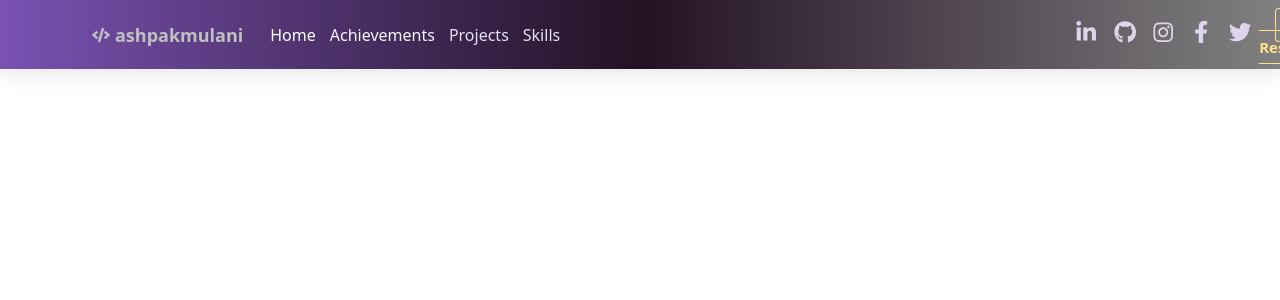
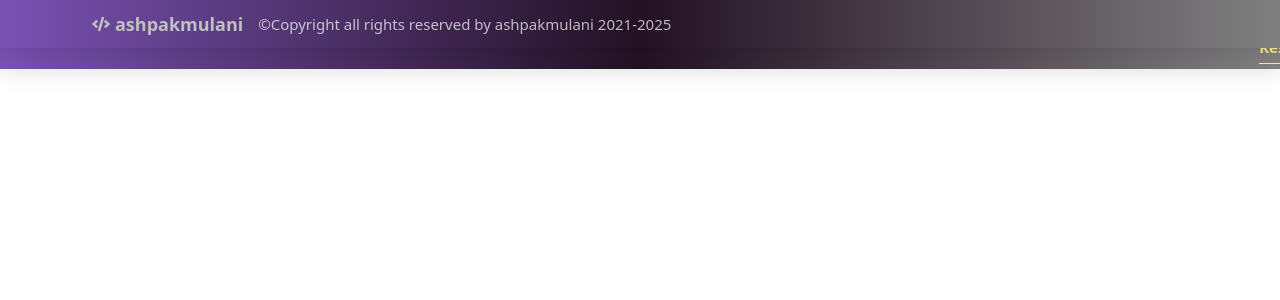
Before and after one commit to ashpakmulanii/portfolio, a React (Create React App) app: page /about in a window 1280 px wide. Shown: the top 300 px of the page. Built offline with nearby package versions, Linux system fonts and the light colour scheme; a web font is replaced by a local one.

Commit message:
UI Changes

```diff
--- a/src/App.css
+++ b/src/App.css
@@ -1,5 +1,5 @@
-@import url("https://fonts.googleapis.com/css2?family=Poppins:wght@300&display=swap");
-
+@import url('https://fonts.googleapis.com/css2?family=Open+Sans:ital,wght@1,800&display=swap');
+@import url('https://fonts.googleapis.com/css2?family=Yellowtail&display=swap');
 * {
   margin: 0;
   padding: 0;
--- a/src/App.js
+++ b/src/App.js
@@ -10,6 +10,7 @@ import Technologies__Tools from "./components/Technologies__Tools";
 import { Publications } from "./components/Publications";
 import { Footer } from "./components/Footer";
 import Services from "./components/Services";
+import { About } from "./components/About";
 
 
 function App() {
@@ -22,7 +23,7 @@ function App() {
           <Route exact path="/portfolio" element={
             <>
               < Banner />
-              <Footer />
+              <About />
               <Publications />
             </>
           } />
@@ -31,6 +32,7 @@ function App() {
           <Route exact path="/services" element={<Technologies__Tools />}></Route>
           <Route exact path="/myservices" element={<Services />}></Route>
         </Routes>
+        <Footer />
       </Router>
     </div>
   );
--- /dev/null
+++ b/src/components/About.jsx
@@ -0,0 +1,54 @@
+import React from 'react';
+import { FaFacebook, FaGithub, FaInstagram, FaLinkedin, FaMailBulk, FaPhone, FaWhatsapp } from 'react-icons/fa';
+import "./about__style.css";
+export const About = () => {
+    return (
+        <footer>
+            <div className="content">
+
+                <div className="left box">
+                    <div className="upper">
+                        <div className="topic">About Me</div>
+                        <p>I'm a final year student of BCA ( Bachelor Of Computer Science ). Currently working with RSense Technology Solutions PVT. LTD as a Trainee Software Engineer and also a part-time freelancer</p></div>
+                    <div className="lower">
+                        <div className="topic">Contact Me</div>
+                        <div className="phone">
+                            <a href="#"><FaPhone /> <FaWhatsapp /> +91 7875735385</a>
+                        </div>
+                        <div className="email">
+                            <a href="#"><FaMailBulk style={{ marginRight: "10px" }} />ashpak.jsdev@gmail.com</a>
+                        </div>
+                        <div className="media-icons">
+                            <a href="#"><FaLinkedin /></a>
+                            <a href="#"><FaGithub /></a>
+                            <a href="#"><FaInstagram /></a>
+                            <a href="#"><FaFacebook /></a>
+                        </div>
+                    </div>
+                </div>
+                <div className="middle box">
+                    <div className="topic">My Services</div>
+                    <div><a href="#">Web Design, Development</a></div>
+                    <div><a href="#">Web UX Design, Reasearch</a></div>
+                    <div><a href="#">Web User Interface Design</a></div>
+                    <div><a href="#">Theme Development, Design</a></div>
+                    <div><a href="#">Back End Development</a></div>
+                    <div><a href="#">Diet plans and Calisthenics guidence</a></div>
+                </div>
+                <div className="right box">
+                    <div className="topic">Feedback & Comments</div>
+                    <div className="inputs">
+                        <input type="text" placeholder="Enter email address" />
+                        <input type="text" placeholder="Comment Here.." />
+                    </div>
+
+                    <input type="submit" name="" value="Post Comment" />
+
+                </div>
+            </div>
+            {/* <div className="bottom">
+                <p>Copyright ©2021 <a href="#">ApkWebX</a></p>
+            </div> */}
+        </footer >)
+
+};
--- a/src/components/Footer.jsx
+++ b/src/components/Footer.jsx
@@ -1,49 +1,21 @@
-import React from 'react';
-import { FaFacebook, FaGithub, FaInstagram, FaLinkedin } from 'react-icons/fa';
+import React from 'react'
+import { FaCode, FaReact } from "react-icons/fa";
 import "./footer__style.css";
+
 export const Footer = () => {
     return (
-        <footer>
-            <div className="content">
-
-                <div className="left box">
-                    <div className="upper">
-                        <div className="topic">About Me</div>
-                        <p>I'm a final year student of BCA ( Bachelor Of Computer Science ). Currently working with RSense Technology Solutions PVT. LTD as a Trainee Software Engineer and also a part-time freelancer</p></div>
-                    <div className="lower">
-                        <div className="topic">Contact Me</div>
-                        <div className="phone">
-                            <a href="#"><i className="fas fa-phone-volume"></i>+91 7875735385</a>
-                        </div>
-                        <div className="email">
-                            <a href="#"><i className="fas fa-envelope"></i>ashpakmulani1101@gmail.com</a>
-                        </div>
+        <footer className='footer'>
+            <div className="footer__container">
+                <ul className="footer__left">
+                    <div className="navbar__title">
+                        <FaCode className="Span" style={{ marginRight: "5px" }} />
+                        <span className="Span">ashpakmulani</span>
                     </div>
-                </div>
-                <div className="middle box">
-                    <div className="topic">My Services</div>
-                    <div><a href="#">Web Design, Development</a></div>
-                    <div><a href="#">Web UX Design, Reasearch</a></div>
-                    <div><a href="#">Web User Interface Design</a></div>
-                    <div><a href="#">Theme Development, Design</a></div>
-                    <div><a href="#">Back End Development</a></div>
-                    <div><a href="#">Diet plans and Calisthenics guidence</a></div>
-                </div>
-                <div className="right box">
-                    <div className="topic">Subscribe us</div>
-                    <input type="text" placeholder="Enter email address" />
-                    <input type="submit" name="" value="Send" />
-                    <div className="media-icons">
-                        <a href="#"><FaLinkedin /></a>
-                        <a href="#"><FaGithub /></a>
-                        <a href="#"><FaInstagram /></a>
-                        <a href="#"><FaFacebook /></a>
-                    </div>
-                </div>
+                </ul>
+                <ul className="footer__right">
+                    <a>&copy;Copyright all rights reserved by ashpakmulani 2021-2025</a>
+                </ul>
             </div>
-            {/* <div className="bottom">
-                <p>Copyright ©2021 <a href="#">ApkWebX</a></p>
-            </div> */}
-        </footer>)
-
-};
+        </footer >
+    )
+}
--- a/src/components/Nav.js
+++ b/src/components/Nav.js
@@ -1,6 +1,7 @@
 import React from "react";
 import { FaAlignJustify, FaClosedCaptioning, FaCode, FaCross, FaDoorClosed, FaDrawPolygon, FaExpand, FaExpandAlt, FaExpandArrowsAlt, FaFacebookF, FaGithub, FaGripfire, FaGripLines, FaGripLinesVertical, FaInstagram, FaJs, FaJsfiddle, FaJsSquare, FaLinkedinIn, FaMehRollingEyes, FaNode, FaNodeJs, FaOpencart, FaPagelines, FaReact, FaReacteurope, FaRegWindowClose, FaTwitter, FaWindowClose } from "react-icons/fa";
-import { AiOutlineClose } from "react-icons/ai"; import { Link } from "react-router-dom";
+import { AiOutlineClose } from "react-icons/ai";
+import { Link } from "react-router-dom";
 import "./Navbar.css";
 const Nav = () => {
   const [state, setState] = React.useState(false);
--- a/src/components/Navbar.css
+++ b/src/components/Navbar.css
@@ -1,5 +1,4 @@
-@import url('https://fonts.googleapis.com/css2?family=Open+Sans:ital,wght@1,800&display=swap');
-@import url('https://fonts.googleapis.com/css2?family=Yellowtail&display=swap');
+
 .navbar {
     width: 100%;
     position: fixed;
@@ -7,6 +6,10 @@
     padding:12px;
     z-index: 1;
     box-shadow: 0 5px 20px rgba(0, 0, 0, 0.1);
+  }
+  .navbar__container {
+    display: flex;
+    align-items: center;
   }
 
   .navbar__icons{
@@ -37,10 +40,7 @@
     color:white;
   }
 
-  .navbar__container {
-    display: flex;
-    align-items: center;
-  }
+
 
   .toggle__box {
     position:fixed;
@@ -56,7 +56,6 @@
   .ln {
     font-size: 18px;
     align-items: center;
-    font-family: "cascadia-code", sans-serif;
     margin-left: 20px;
     font-weight: 500px;
     padding-right:500px;
@@ -71,7 +70,6 @@
     align-items: center;
 
     font-weight: 600;
-    font-family: 'Arvo', serif;
     display: flex;
     flex-direction: row;
     margin-left:80px;
@@ -79,7 +77,6 @@
 
   .navbar__right {
     display: flex;
-    background-color: #7952B3;
     list-style-type: none;
     margin-top:45px;
   }
--- /dev/null
+++ b/src/components/about__style.css
@@ -0,0 +1,164 @@
+@import url('https://fonts.googleapis.com/css2?family=Poppins:wght@200;300;400;500;600;700&display=swap');
+*{
+  margin: 0;
+  padding: 0;
+  box-sizing: border-box;
+  font-family: ui-sans-serif, system-ui, -apple-system, BlinkMacSystemFont, Segoe UI, Roboto, Helvetica Neue, Arial, Noto Sans, sans-serif, Apple Color Emoji, Segoe UI Emoji, Segoe UI Symbol, Noto Color Emoji;
+  text-decoration: none;
+}
+
+footer{
+  width: 100%;
+  bottom: 0;
+  left: 0;
+  background-image: linear-gradient(to right,gray,#231123,#7952B3);
+  height:330px;
+}
+
+footer .content{
+  padding: 20px;
+  display: grid;
+  grid-template-columns: auto auto auto auto;
+  margin:auto;
+}
+footer .content p,a{
+  color: #fff;
+}
+footer .content .box{
+  padding:20px;
+  transition: all 0.4s ease;
+}
+footer .content .topic{
+  font-size: 22px;
+  font-weight: 600;
+  color: #fff;
+  margin-bottom: 16px;
+}
+footer.content .topic .inputs{
+  justify-content: space-evenly;
+}
+
+footer .content p{
+  text-align: justify;
+}
+
+footer .content .lower .topic{
+  margin: 24px 0 5px 0;
+}
+
+footer .content .lower i{
+  padding-right: 16px;
+}
+
+footer .content .middle{
+  padding-left: 80px;
+}
+
+footer .content .middle a{
+  line-height: 32px;
+}
+
+footer .content .right input[type="text"]{
+  height: 45px;
+  max-width: 300px;
+  outline: none;
+  color: #d9d9d9;
+  background:#7952B3;
+  border-radius: 5px;
+  padding-left: 10px;
+  margin-top:12px;
+  font-size: 17px;
+  border: 2px solid #222222;
+}
+
+
+footer .content .right input[type="submit"]{
+  height: 42px;
+  width: 100%;
+  font-size: 18px;
+  color: #d9d9d9;
+  background: #eb2f06;
+  outline: none;
+  border-radius: 5px;
+  letter-spacing: 1px;
+  cursor: pointer;
+  margin-top: 12px;
+  border: 2px solid #eb2f06;
+  transition: all 0.3s ease-in-out;
+}
+.content .right input[type="submit"]:hover{
+  background: none;
+  color:  #eb2f06;
+}
+
+
+footer .content .media-icons a{
+  font-size: 25px;
+  height: 45px;
+  width: 45px;
+  display: inline-block;
+  text-align: center;
+  line-height: 43px;
+  border-radius: 5px;
+  margin: 30px 5px 0 0;
+  transition: all 0.3s ease;
+}
+.content .media-icons a:hover{
+  border-color: #eb2f06;
+}
+footer .bottom{
+  width: 100%;
+  text-align: right;
+  color: #d9d9d9;
+  padding: 0 40px 5px 0;
+}
+footer .bottom a{
+  color: #eb2f06;
+}
+footer a{
+  transition: all 0.3s ease;
+}
+footer a:hover{
+  color: #eb2f06;
+}
+@media (max-width:1100px) {
+  footer .content .middle{
+    padding-left: 50px;
+  }
+}
+@media (max-width:950px){
+  footer {
+    position:relative;
+    background-image: linear-gradient(to right,darkgray,#231123);
+    height:100%;
+  }
+  footer .content .media-icons{
+
+    text-align: center;
+  }
+  .content .right{
+    margin-top: 40px;
+  }
+  footer .content ,.inputs{
+    display:flex;
+    flex-direction: column;
+  }
+}
+
+@media (max-width:560px){
+  footer .content .box{
+    width: 50%;
+  }
+
+  footer .content .box{
+    width: 100%;
+    margin-top: 30px;
+  }
+
+  footer .content .middle{
+    padding-left: 0;
+  }
+  footer .content .left{
+    padding-left: 0;
+  }
+}
--- a/src/components/footer__style.css
+++ b/src/components/footer__style.css
@@ -1,163 +1,68 @@
-@import url('https://fonts.googleapis.com/css2?family=Poppins:wght@200;300;400;500;600;700&display=swap');
-*{
-  margin: 0;
-  padding: 0;
-  box-sizing: border-box;
-  font-family: ui-sans-serif, system-ui, -apple-system, BlinkMacSystemFont, Segoe UI, Roboto, Helvetica Neue, Arial, Noto Sans, sans-serif, Apple Color Emoji, Segoe UI Emoji, Segoe UI Symbol, Noto Color Emoji;
-  text-decoration: none;
-}
+.footer {
+    width: 100%;
+    height:max-content;
+    position: relative;
+    background-image: linear-gradient(to left,gray,#231123,#7952B3);
+    padding:12px;
+    z-index: 1;
+    box-shadow: 0 5px 20px rgba(0, 0, 0, 0.1);
+  }
+
+  .footer__container {
+    display: flex;
+    align-items: center;
+  }
+  .footer__right a {
+    text-decoration: none;
+    opacity:0.7;
+    color: #fff;
+    font-size: 15px;
+    padding: 0 15px;
+  }
+
+  .Span {
+    font-size: 18px;
+   color: silver;
+  }
+
+
+  .navbar__title {
+    font-size: 1.5rem;
+    align-items: center;
+
+    font-weight: 600;
+    font-family: 'Arvo', serif;
+    display: flex;
+    flex-direction: row;
+    margin-left:80px;
+  }
 
 
 
 
-footer{
-  width: 100%;
-  bottom: 0;
-  left: 0;
-  background-image: linear-gradient(to right,gray,#231123,#7952B3);
-  height:300px;
-}
 
-footer .content{
-  padding: 20px;
-  display: grid;
-  grid-template-columns: auto auto auto auto;
-  margin:auto;
-}
-footer .content p,a{
-  color: #fff;
-}
-footer .content .box{
-  padding:20px;
-  transition: all 0.4s ease;
-}
-footer .content .topic{
-  font-size: 22px;
-  font-weight: 600;
-  color: #fff;
-  margin-bottom: 16px;
-}
+  @media (max-width: 765px) {
+      .footer{
+          padding:5px;
+      }
+    .footer__container{
+      align-items: center;
+      text-align: center;
+      justify-content: center;
+      flex-direction: column;
+    }
+    .navbar__title{
+      padding:4px;
+      margin:0;
+    }
+      .footer__right a {
+        display: block;
+        padding: 5px 0;
+        font-size: 13px;
+      }
 
-footer .content p{
-  text-align: justify;
-}
 
-footer .content .lower .topic{
-  margin: 24px 0 5px 0;
-}
 
-footer .content .lower i{
-  padding-right: 16px;
-}
 
-footer .content .middle{
-  padding-left: 80px;
-}
 
-footer .content .middle a{
-  line-height: 32px;
-}
-
-footer .content .right input[type="text"]{
-  height: 45px;
-  width: 100%;
-  outline: none;
-  color: #d9d9d9;
-  background:#7952B3;
-  border-radius: 5px;
-  padding-left: 10px;
-  font-size: 17px;
-  border: 2px solid #222222;
-}
-
-footer .content .right input[type="submit"]{
-  height: 42px;
-  width: 100%;
-  font-size: 18px;
-  color: #d9d9d9;
-  background: #eb2f06;
-  outline: none;
-  border-radius: 5px;
-  letter-spacing: 1px;
-  cursor: pointer;
-  margin-top: 12px;
-  border: 2px solid #eb2f06;
-  transition: all 0.3s ease-in-out;
-}
-.content .right input[type="submit"]:hover{
-  background: none;
-  color:  #eb2f06;
-}
-footer .content .media-icons{
-
-  text-align: center;
-}
-
-footer .content .media-icons a{
-  font-size: 25px;
-  height: 45px;
-  width: 45px;
-  display: inline-block;
-  text-align: center;
-  line-height: 43px;
-  border-radius: 5px;
-  margin: 30px 5px 0 0;
-  transition: all 0.3s ease;
-}
-.content .media-icons a:hover{
-  border-color: #eb2f06;
-}
-footer .bottom{
-  width: 100%;
-  text-align: right;
-  color: #d9d9d9;
-  padding: 0 40px 5px 0;
-}
-footer .bottom a{
-  color: #eb2f06;
-}
-footer a{
-  transition: all 0.3s ease;
-}
-footer a:hover{
-  color: #eb2f06;
-}
-@media (max-width:1100px) {
-  footer .content .middle{
-    padding-left: 50px;
   }
-}
-@media (max-width:950px){
-  footer {
-    position:relative;
-    background-image: linear-gradient(to right,darkgray,#231123);
-
-    height:100%;
-  }
-
-  .content .right{
-    margin-top: 40px;
-  }
-  footer .content {
-    display:flex;
-    flex-direction: column;
-  }
-}
-
-@media (max-width:560px){
-  footer .content .box{
-    width: 50%;
-  }
-
-  footer .content .box{
-    width: 100%;
-    margin-top: 30px;
-  }
-
-  footer .content .middle{
-    padding-left: 0;
-  }
-  footer .content .left{
-    padding-left: 0;
-  }
-}
```
